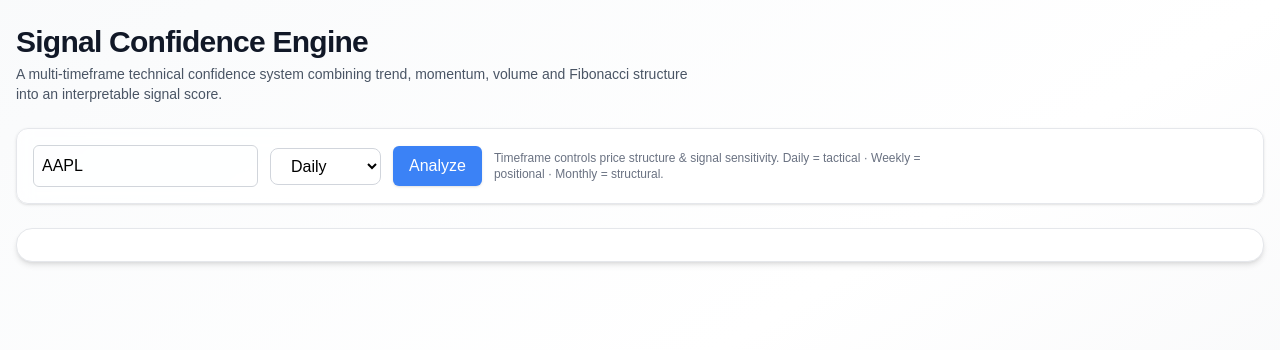
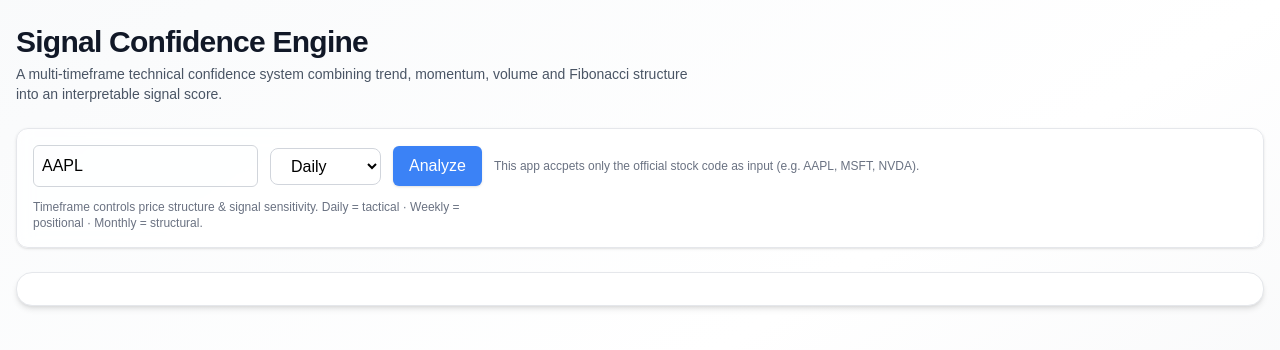
Before and after one commit to UJJAWAL-01/signal-confidence-engine, a Next.js app: page / in a window 1280 px wide. Shown: the top 350 px of the page. Built offline with nearby package versions, Linux system fonts and the light colour scheme.

Commit message:
minor changes on comments

```diff
--- a/app/page.tsx
+++ b/app/page.tsx
@@ -73,6 +73,9 @@ export default function Page() {
         >
           {loading ? "Loading…" : "Analyze"}
         </button>
+        <div className="text-xs text-gray-500 max-w-md">
+          This app accpets only the official stock code as input (e.g. AAPL, MSFT, NVDA).
+        </div>
 
         <div className="text-xs text-gray-500 max-w-md">
           Timeframe controls price structure & signal sensitivity.
```
